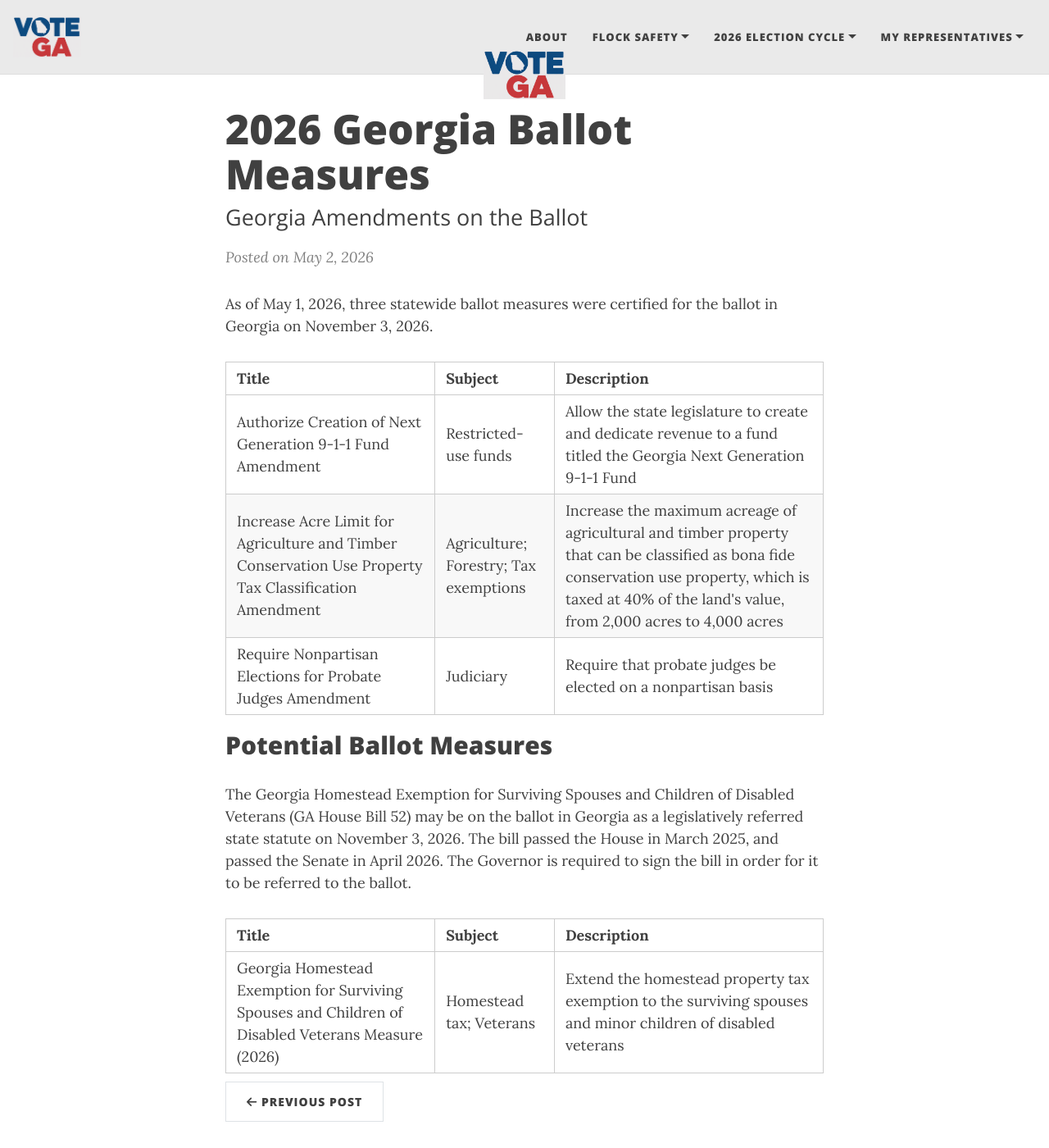
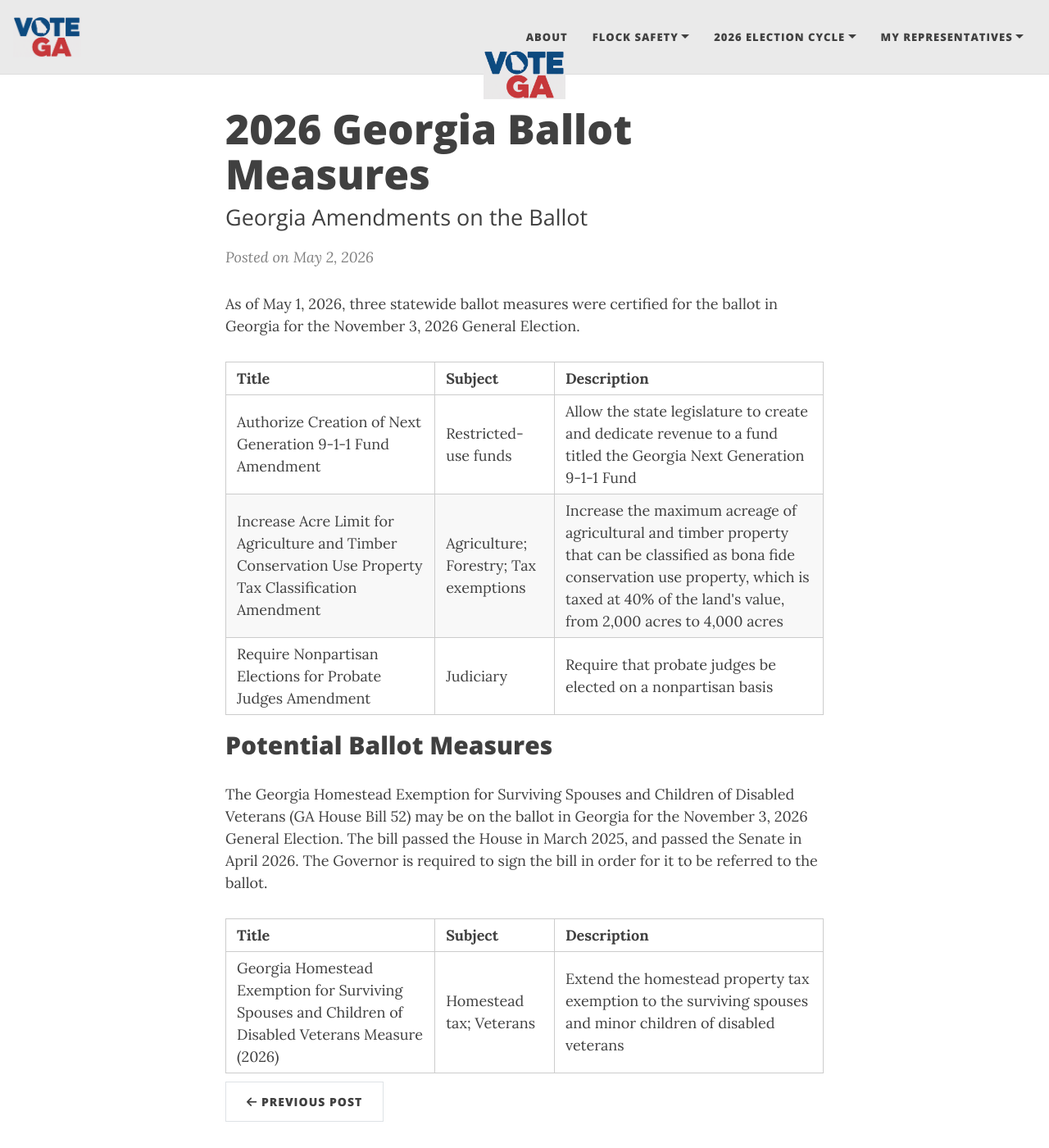
Before and after one commit to Votega/votega.org-TEST, a Jekyll site: the page built from _posts/2026-05-02-2026-ga-ballot-measures.md, in a window 1280 px wide and 1400 px high. Shown: the whole window at 82% size. Built offline with Jekyll 4.4.1, drawn with Linux system fonts in a browser that asks for light colours.

Commit message:
Update 2026-05-02-2026-ga-ballot-measures.md

```diff
--- a/_posts/2026-05-02-2026-ga-ballot-measures.md
+++ b/_posts/2026-05-02-2026-ga-ballot-measures.md
@@ -4,7 +4,7 @@ title: 2026 Georgia Ballot Measures
 subtitle: Georgia Amendments on the Ballot
 ---
 
-As of May 1, 2026, three statewide ballot measures were certified for the ballot in Georgia on November 3, 2026.
+As of May 1, 2026, three statewide ballot measures were certified for the ballot in Georgia for the November 3, 2026 General Election.
 
 <table style="width:100%;table-layout:fixed;">
   <colgroup>
@@ -39,7 +39,7 @@ As of May 1, 2026, three statewide ballot measures were certified for the ballot
 </table>
 
 <h2>Potential Ballot Measures</h2>
-The Georgia Homestead Exemption for Surviving Spouses and Children of Disabled Veterans (GA House Bill 52) may be on the ballot in Georgia as a legislatively referred state statute on November 3, 2026. The bill passed the House in March 2025, and passed the Senate in April 2026. The Governor is required to sign the bill in order for it to be referred to the ballot.
+The Georgia Homestead Exemption for Surviving Spouses and Children of Disabled Veterans (GA House Bill 52) may be on the ballot in Georgia for the November 3, 2026 General Election. The bill passed the House in March 2025, and passed the Senate in April 2026. The Governor is required to sign the bill in order for it to be referred to the ballot.
 
 <table style="width:100%;table-layout:fixed;">
   <colgroup>
```
